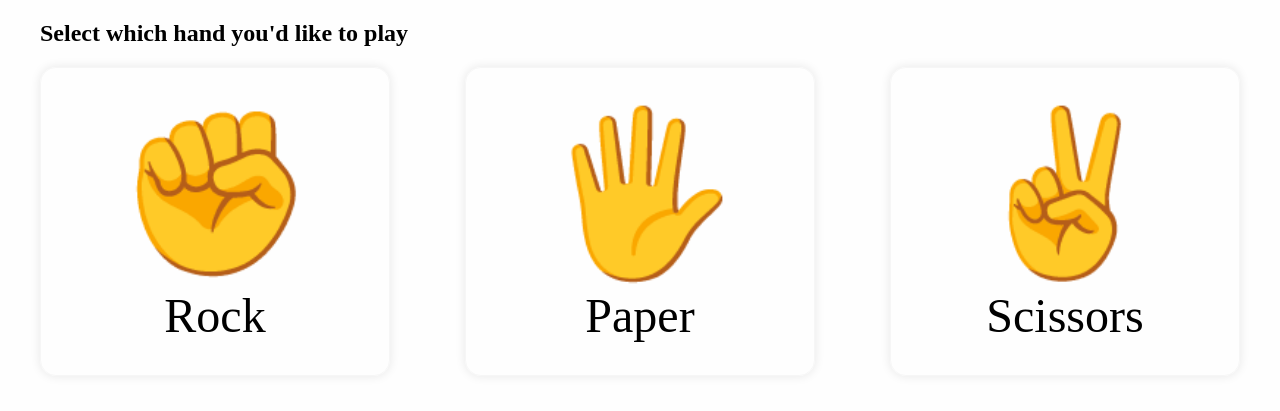
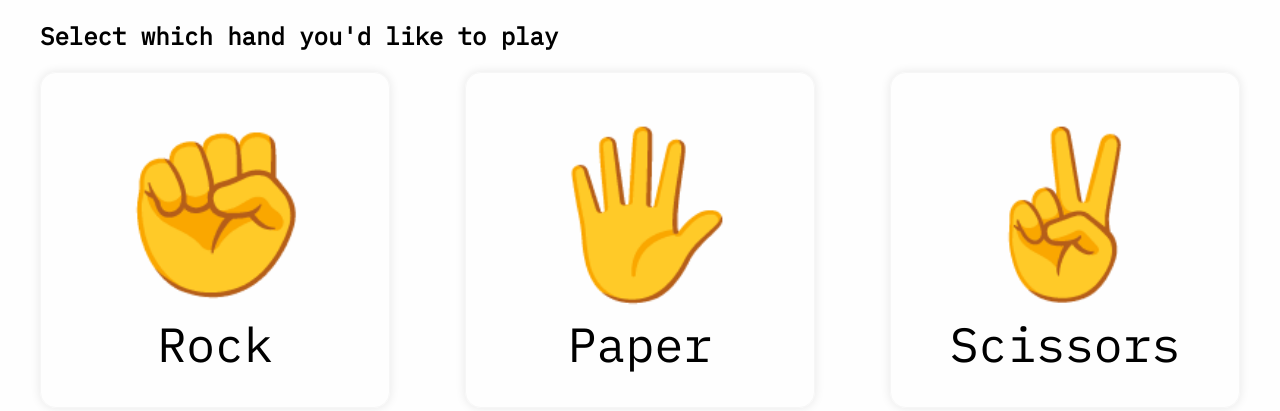
Before and after one commit to gitcommitem/odin-rockpaperscissors, a plain HTML site: page index.html in a window 1280 px wide. Drawn offline with Linux system fonts and the light colour scheme.

Commit message:
Add font and ID names to selection cards

```diff
--- a/index.html
+++ b/index.html
@@ -25,15 +25,15 @@
     <section id="selection">
         <h2>Select which hand you'd like to play</h2>
         <div class="hflex">
-            <div class="vflex choice">
+            <div class="vflex choice" id="rock">
                 <p>✊</p>
                 <p class="choice-name">Rock</p>
              </div>
-            <div class="vflex choice">
+            <div class="vflex choice" id="paper">
                 <p>🖐</p>
                 <p class="choice-name">Paper</p>
             </div>
-             <div class="vflex choice">
+             <div class="vflex choice" id="scissors">
                 <p>✌️</p>
                 <p class="choice-name">Scissors</p>
             </div>
--- a/style.css
+++ b/style.css
@@ -1,9 +1,12 @@
+@import url('https://fonts.googleapis.com/css2?family=IBM+Plex+Mono&display=swap');
+
 *{
     box-sizing: border-box;
 }
 
 body{
     background-color: #fefefe;
+    font-family: 'IBM Plex Mono', monospace;
 
 }
 
```
